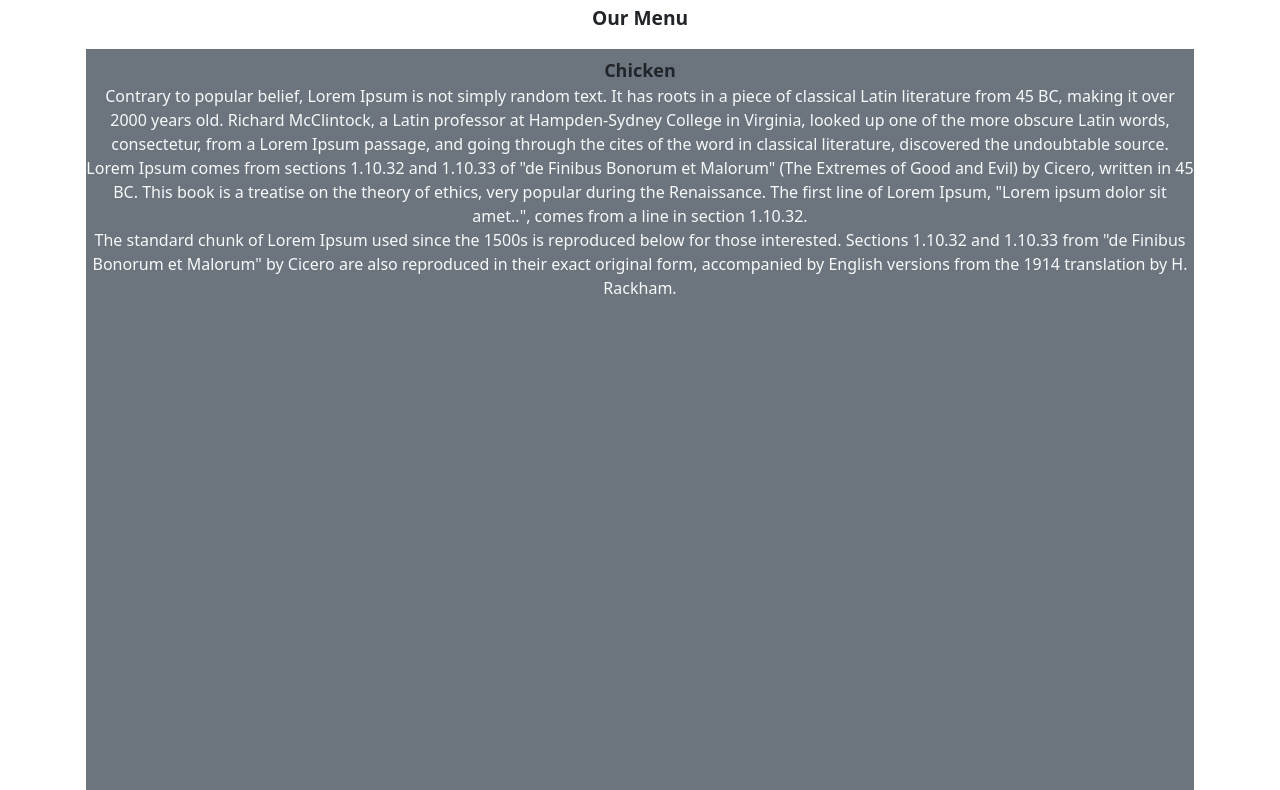
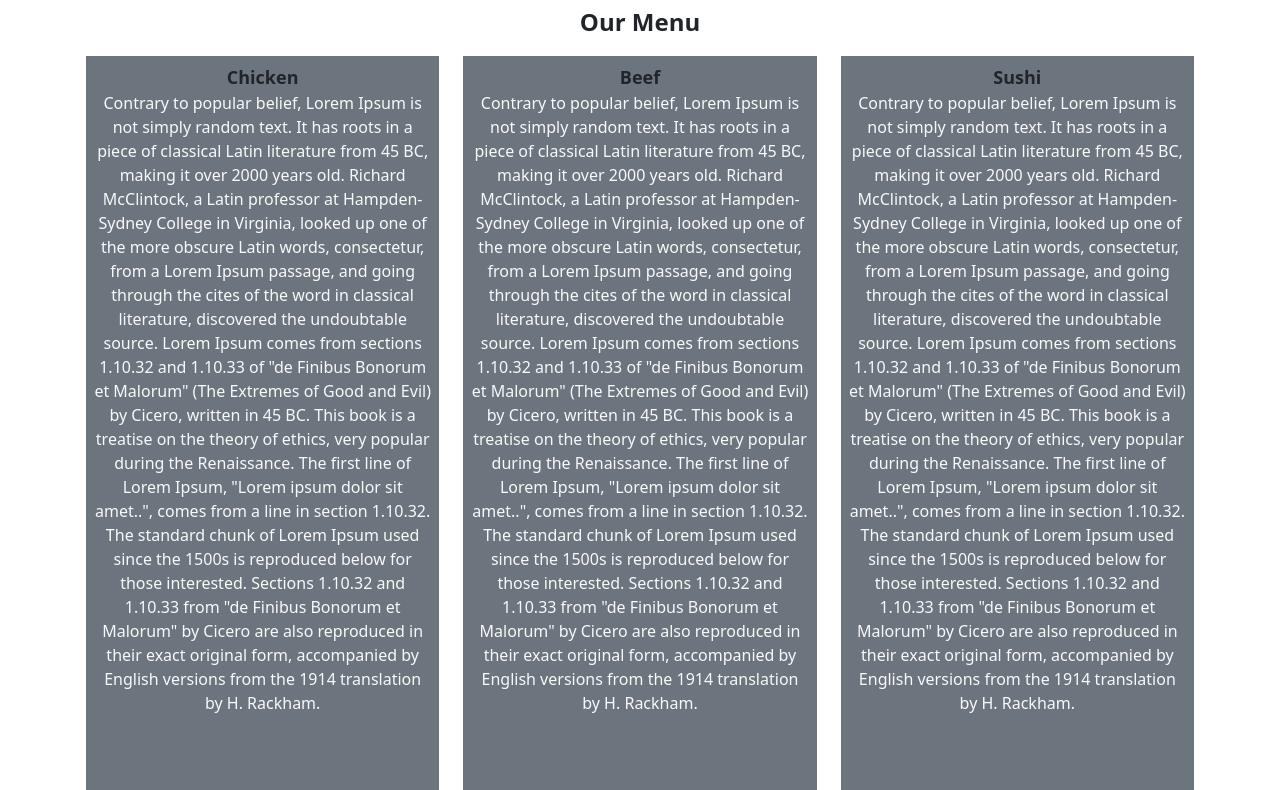
Before and after one commit to shashwata27/Coursera-Full-Stack-Web-Dev, a plain HTML site: page index.html in a window 1280 px wide. Shown: the part 74-864 px from the top of the page. Drawn offline with Linux system fonts and the light colour scheme.

Commit message:
adding to site, buttons

```diff
--- a/css-mod-3/style.css
+++ b/css-mod-3/style.css
@@ -3,13 +3,19 @@
 }
 
 .page-heading{
-    font-size: larger;
+    font-size: x-large;
 }
 
 .content-heading{
     font-size: large;
+
 }
 
 .content-body{
     height: 1000px;
 }
+
+a:link{
+    text-decoration: none;
+    text-transform: capitalize;
+}
--- a/index.html
+++ b/index.html
@@ -26,10 +26,12 @@
 
               <div class="collapse navbar-collapse " id="navbarNavAltMarkup">
                 <div class="navbar-nav">
-                  <!-- <a class="nav-link active d-sm-none" aria-current="page" href="#">Home</a> -->
-                  <a class="nav-link d-sm-none text-light text-center href="#chicken">Chicken</a>
-                  <a class="nav-link d-sm-none text-light text-center href="#">Beef</a>
-                  <a class="nav-link d-sm-none text-light text-center href="#">Sushi</a>
+
+                  <!-- nav-link could have been used in place of btn  -->
+                  <!-- aria-expanded="false" aria-controls="Chicken" -->
+                  <a class="btn btn-primary d-sm-none text-light text-center"  role="button" href="#Chicken">Chicken</a>
+                  <a class="btn btn-primary d-sm-none text-light text-center" href="#Beef">Beef</a>
+                  <a class="btn btn-primary d-sm-none text-light text-center" href="#Sushi">Sushi</a>
                 </div>
               </div>
 
@@ -41,9 +43,11 @@
     <div class="page-heading text-center text-wrap text-capitalize fw-bolder mt-1 mb-2"> Our menu</div>
 
     <div class="container px-3 py-2 ">
+      <div class="row">
 
-        <div class="content-heading col-12 text-center bg-secondary fw-bold text-dark text-capitalize pt-2" id="chicken">Chicken</div>
-        <section class=" content-body col-12 text-center bg-secondary text-light fw-lighter">
+        <div class="col-lg-4 col-md-6 col-sm-12">
+          <div class="content-heading  text-center bg-secondary fw-bold text-dark text-capitalize px-2 pt-2 " id="Chicken">Chicken</div>
+          <section class=" content-body  text-center bg-secondary text-light fw-lighter px-2  ">
             Contrary to popular belief, Lorem Ipsum is not simply random text.
             It has roots in a piece of classical Latin literature from 45 BC,
             making it over 2000 years old. Richard McClintock, a Latin professor
@@ -61,6 +65,63 @@
             Cicero are also reproduced in their exact original form, accompanied by English versions
             from the 1914 translation by H. Rackham.
         </section>
+        <section class="d-lg-none text-center bg-secondary mb-2">
+          <a href="#">Back to top</a>
+        </section>
+        </div>
+
+        <div class="col-lg-4 col-md-6 col-sm-12">
+          <div class="content-heading  text-center bg-secondary fw-bold text-dark text-capitalize px-2 pt-2 " id="Beef">Beef</div>
+          <section class=" content-body  text-center bg-secondary text-light fw-lighter px-2 ">
+            Contrary to popular belief, Lorem Ipsum is not simply random text.
+            It has roots in a piece of classical Latin literature from 45 BC,
+            making it over 2000 years old. Richard McClintock, a Latin professor
+            at Hampden-Sydney College in Virginia, looked up one of the more obscure
+            Latin words, consectetur, from a Lorem Ipsum passage, and going through
+            the cites of the word in classical literature, discovered the undoubtable source.
+            Lorem Ipsum comes from sections 1.10.32 and 1.10.33 of "de Finibus Bonorum
+            et Malorum" (The Extremes of Good and Evil) by Cicero, written in 45 BC.
+            This book is a treatise on the theory of ethics, very popular during the Renaissance.
+            The first line of Lorem Ipsum, "Lorem ipsum dolor sit amet..", comes from a line in
+            section 1.10.32.<br>
+
+            The standard chunk of Lorem Ipsum used since the 1500s is reproduced below for those
+            interested. Sections 1.10.32 and 1.10.33 from "de Finibus Bonorum et Malorum" by
+            Cicero are also reproduced in their exact original form, accompanied by English versions
+            from the 1914 translation by H. Rackham.
+        </section>
+        <section class="text-center bg-secondary mb-2">
+          <a href="#">Back to top</a>
+        </section>
+        </div>
+
+        <div class="col-lg-4 col-md-12 col-sm-12">
+          <div class="content-heading  text-center bg-secondary fw-bold text-dark text-capitalize px-2 pt-2" id="Sushi">Sushi</div>
+          <section class=" content-body text-center bg-secondary text-light fw-lighter px-2 ">
+            Contrary to popular belief, Lorem Ipsum is not simply random text.
+            It has roots in a piece of classical Latin literature from 45 BC,
+            making it over 2000 years old. Richard McClintock, a Latin professor
+            at Hampden-Sydney College in Virginia, looked up one of the more obscure
+            Latin words, consectetur, from a Lorem Ipsum passage, and going through
+            the cites of the word in classical literature, discovered the undoubtable source.
+            Lorem Ipsum comes from sections 1.10.32 and 1.10.33 of "de Finibus Bonorum
+            et Malorum" (The Extremes of Good and Evil) by Cicero, written in 45 BC.
+            This book is a treatise on the theory of ethics, very popular during the Renaissance.
+            The first line of Lorem Ipsum, "Lorem ipsum dolor sit amet..", comes from a line in
+            section 1.10.32.<br>
+
+            The standard chunk of Lorem Ipsum used since the 1500s is reproduced below for those
+            interested. Sections 1.10.32 and 1.10.33 from "de Finibus Bonorum et Malorum" by
+            Cicero are also reproduced in their exact original form, accompanied by English versions
+            from the 1914 translation by H. Rackham.
+        </section>
+        <section class="d-lg-none text-center bg-secondary mb-2">
+          <a href="#">Back to top</a>
+        </section>
+        </div>
+
+
+      </div>
     </div>
 
 
```
